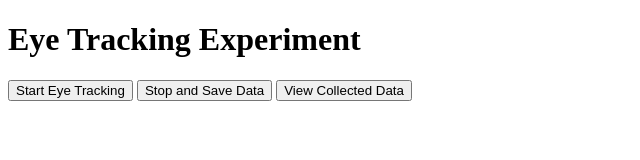
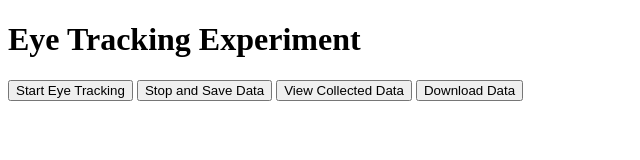
Before and after one commit to myth-ila/my-experiment-site, a plain HTML site: page index.html in a window 1280 px wide. Shown: the whole page, without its empty margins (0-640 px from the left). Drawn offline with Linux system fonts and the light colour scheme.

Commit message:
Update index.html

```diff
--- a/index.html
+++ b/index.html
@@ -10,6 +10,7 @@
     <button onclick="startTracking()">Start Eye Tracking</button>
     <button onclick="stopTracking()">Stop and Save Data</button>
     <button onclick="viewData()">View Collected Data</button>
+    <button onclick="downloadData()">Download Data</button>
 
     <!-- WebGazer Script -->
     <script src="https://webgazer.cs.brown.edu/webgazer.js"></script>
```
